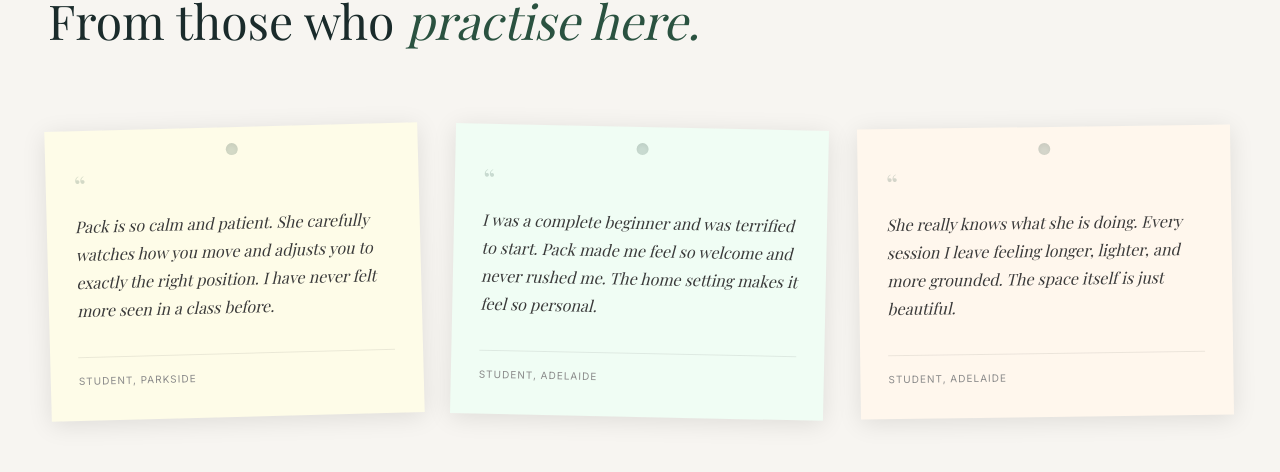
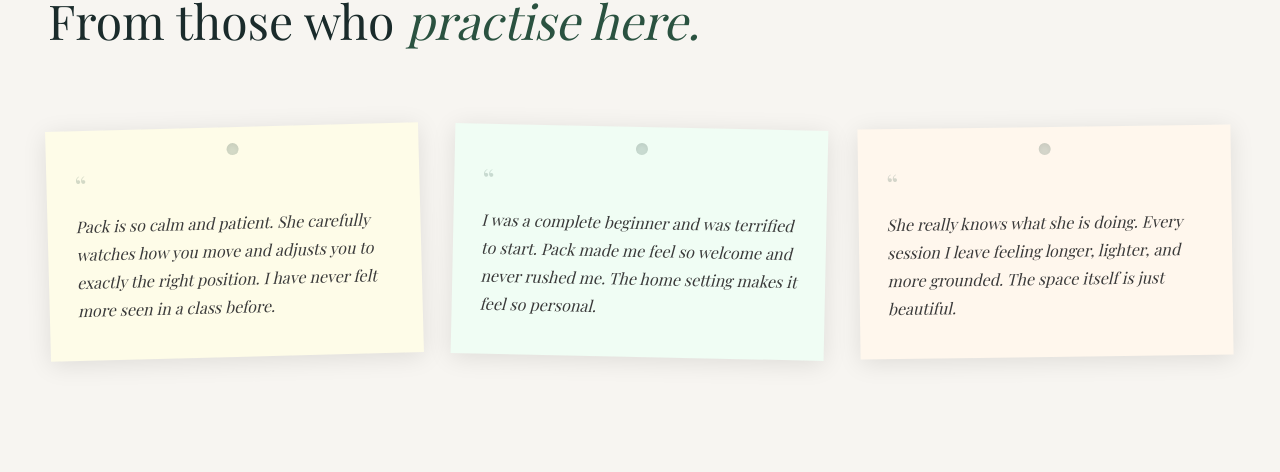
Before and after one commit to alexandriabraniff-dotcom/yosana-yoga, a Next.js app: page / in a window 1280 px wide. Shown: the part 3659-4131 px from the top of the page. Built offline with nearby package versions, Linux system fonts and the light colour scheme; a web font is replaced by a local one.

Commit message:
Testimonials: remove name attribution, keep quotes only

```diff
--- a/src/components/testimonials.tsx
+++ b/src/components/testimonials.tsx
@@ -62,15 +62,12 @@ export default function Testimonials() {
               {/* Pin dot */}
               <div className="absolute top-4 left-1/2 -translate-x-1/2 w-3 h-3 rounded-full bg-[#2A5240]/20 shadow-inner" />
 
-              <div className="px-7 pt-10 pb-8">
+              <div className="px-7 pt-10 pb-9">
                 {/* Quote mark */}
                 <span className="font-display text-3xl text-[#2A5240]/20 leading-none block mb-3 select-none">&ldquo;</span>
-                <p className="font-display font-light text-base text-[#3A3A3A] leading-[1.75] italic mb-8">
+                <p className="font-display font-light text-base text-[#3A3A3A] leading-[1.75] italic">
                   {t.quote}
                 </p>
-                <div className="border-t border-black/8 pt-4">
-                  <p className="text-[10px] uppercase tracking-widest text-[#8A8A8A]">{t.name}</p>
-                </div>
               </div>
             </motion.div>
           ))}
```
